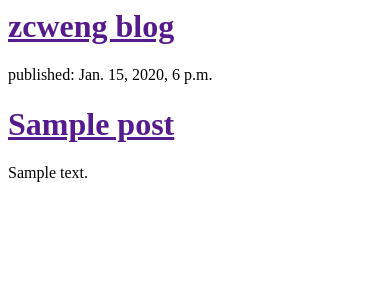
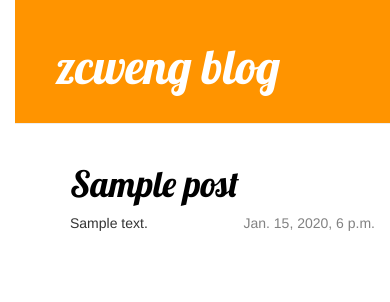
Before and after one commit to winstic/djangoBlog, a Django app: template blog/templates/blog/post_list.html in a window 390 px wide. Shown: the top 302 px of the page. Run offline with Django 3.2, Linux system fonts and the light colour scheme; the template is opened without the code that fills it: values that come from a table or form of the project are taken from there, others are empty; tables that the repository leaves empty hold one stand-in row (values such as "Sample post"); some libraries are stand-ins or nearby versions.

Commit message:
added detail blog html and show it with css

```diff
--- /dev/null
+++ b/blog/static/css/blog.css
@@ -0,0 +1,56 @@
+h1 a{
+	color: #FCA205;
+	font-family: 'Lobster';
+}
+
+body{
+	padding-left: 15px;
+}
+
+.page-header {
+    background-color: #ff9400;
+    margin-top: 0;
+    padding: 20px 20px 20px 40px;
+}
+
+.page-header h1, .page-header h1 a, .page-header h1 a:visited, .page-header h1 a:active {
+    color: #ffffff;
+    font-size: 36pt;
+    text-decoration: none;
+}
+
+.content {
+    margin-left: 40px;
+}
+
+h1, h2, h3, h4 {
+    font-family: 'Lobster', cursive;
+}
+
+.date {
+    float: right;
+    color: #828282;
+}
+
+.save {
+    float: right;
+}
+
+.post-form textarea, .post-form input {
+    width: 100%;
+}
+
+.top-menu, .top-menu:hover, .top-menu:visited {
+    color: #ffffff;
+    float: right;
+    font-size: 26pt;
+    margin-right: 20px;
+}
+
+.post {
+    margin-bottom: 70px;
+}
+
+.post h1 a, .post h1 a:visited {
+    color: #000000;
+}
--- /dev/null
+++ b/blog/templates/blog/base.html
@@ -0,0 +1,24 @@
+{% load staticfiles %}
+<html>
+	<head>
+		<title>zcweng blog</title>
+		<link rel="stylesheet" href="//maxcdn.bootstrapcdn.com/bootstrap/3.3.7/css/bootstrap.min.css">
+		<link rel="stylesheet" href="//maxcdn.bootstrapcdn.com/bootstrap/3.3.7/css/bootstrap-theme.min.css">
+		<link href="//fonts.googleapis.com/css?family=Lobster&subset=latin,latin-ext" rel="stylesheet" type="text/css">
+		<link rel="stylesheet" href="{% static 'css/blog.css' %}">
+	</head>
+	<body>
+		<div class= "page-header">
+			<h1><a href="">zcweng blog</a></h1>
+		</div>
+
+		<div class= "content container">
+			<div class= "row">
+				<div class= "col-md-8">
+				{% block content %}
+                {% endblock content%}
+				</div>
+			</div>
+		</div>
+	</body>
+</html>
--- a/blog/templates/blog/post_list.html
+++ b/blog/templates/blog/post_list.html
@@ -1,17 +1,13 @@
-<html>
-	<head>
-		<title>zcweng blog</title>
-	</head>
-	<body>
-		<div>
-			<h1><a href="">zcweng blog</a></h1>
+{% extends 'blog/base.html' %}
+
+{% block content %}
+	{% for post in posts %}
+		<div class= "post">
+			<h1><a href="{% url 'post_detail' post_id=post.pk %}">{{ post.title }}</a></h1>
+			<div class= "date">
+				{{ post.published_date }}
+			</div>
+			<p>{{ post.text|linebreaksbr }}</p>
 		</div>
-		{% for post in posts %}
-			<div>
-				<p>published: {{ post.published_date }}</p>
-				<h1><a href="">{{ post.title }}</a></h1>
-				<p>{{ post.text|linebreaksbr }}</p>
-			</div>
-		{% endfor %}
-	</body>
-</html>
+	{% endfor %}
+{% endblock content %}
--- a/blog/urls.py
+++ b/blog/urls.py
@@ -4,5 +4,8 @@ from . import views			#导入全部视图
 urlpatterns = [
 	#只匹配空字符，即若访问127.0.0.1:8000则跳转到post_list这个视图
 	#name 是url的名字，用来唯一标识一个视图
-	url(r'^$', views.post_list, name='post_list')
+	url(r'^$', views.post_list, name='post_list'),
+	#'?P<post_id>'表示会将此处的内容放置在post_id变量中，并传递给视图
+	#'[0-9]'+表示至少一个数字
+	url(r'^post/(?P<post_id>[0-9]+)/$', views.post_detail, name='post_detail')
 ]
--- a/blog/views.py
+++ b/blog/views.py
@@ -1,4 +1,4 @@
-from django.shortcuts import render
+from django.shortcuts import render, get_object_or_404
 from django.utils import timezone
 from .models import Post
 
@@ -10,3 +10,7 @@ def post_list(request):
 	posts = Post.objects.filter(published_date__lte = timezone.now()).order_by('published_date')
 	#将posts数据集传递到模板文件中
 	return render(request, 'blog/post_list.html', {'posts':posts})
+
+def post_detail(request, post_id):
+	post = get_object_or_404(Post, pk = post_id)
+	return render(request, 'blog/post_detail.html', {'post':post})
```
Also changed, not shown: blog/templates/blog/post_detail.html (added, +13 -0 lines).
